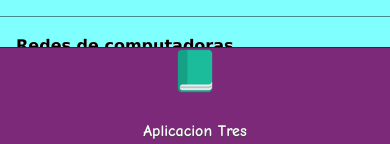
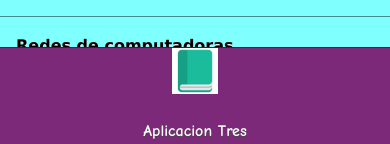
Before and after one commit to zambranoelvira/app3-git, a plain HTML site: page index.html in a window 390 px wide. Shown: the part 638-782 px from the top of the page. Drawn offline with Linux system fonts and the light colour scheme; some packages are replaced by stand-ins of ours; a script that the page names is missing; files whose address does not match are found by name.

Commit message:
5subida
tercera aplicacion

```diff
--- a/index.html
+++ b/index.html
@@ -248,7 +248,7 @@ function MM_swapImage() { //v3.0
      </div>
      <div data-role="footer" align="center" data-theme="b" data-position="fixed">
        <div>
-         <img src="imagenes/logo.png" width="46" height="46">
+         <img src="imagenes/logo.jpg" width="46" height="46">
        </div>
        <div>
          <h4>Aplicacion Tres</h4>
```
Also changed, not shown: imagenes/logo.jpg (added).
